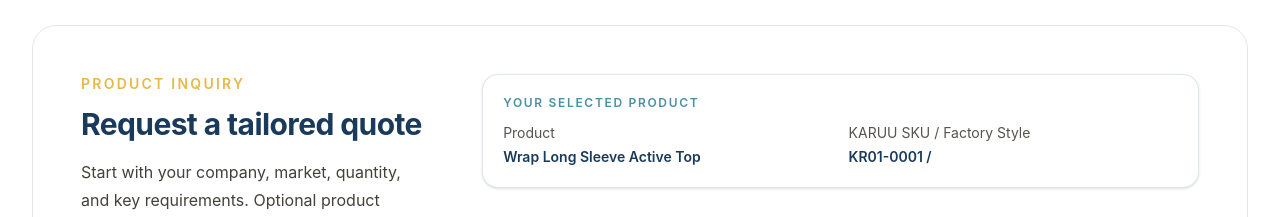
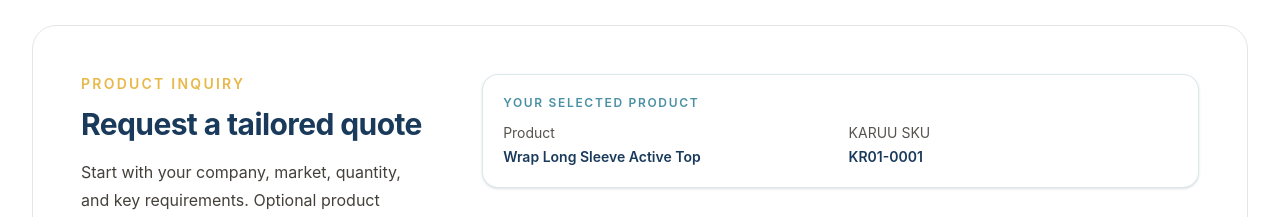
Before and after one commit to john92swe-sys/karuu-website, a Next.js app: page /products/kr01-0001 in a window 1280 px wide. Shown: the part 3080-3297 px from the top of the page. Built offline with nearby package versions, Linux system fonts and the light colour scheme; a web font is replaced by a local one.

Commit message:
Remove factory references from public quote form

```diff
--- a/src/components/product-inquiry-form.tsx
+++ b/src/components/product-inquiry-form.tsx
@@ -20,10 +20,8 @@
             <dd className="mt-1 font-semibold text-primary">{product.shortName}</dd>
           </div>
           <div>
-            <dt className="text-stone-600">KARUU SKU / Factory Style</dt>
-            <dd className="mt-1 font-semibold text-primary">
-              {product.sku} / {product.factoryStyleNumber}
-            </dd>
+            <dt className="text-stone-600">KARUU SKU</dt>
+            <dd className="mt-1 font-semibold text-primary">{product.sku}</dd>
           </div>
         </dl>
       </div>
@@ -31,7 +29,6 @@
       <input type="hidden" name="formType" value="product-quote" />
       <input type="hidden" name="productSku" value={product.sku} />
       <input type="hidden" name="productName" value={product.name} />
-      <input type="hidden" name="factoryStyle" value={product.factoryStyleNumber} />
 
       <fieldset>
         <legend className="text-lg font-semibold text-primary">1. Contact and order overview</legend>
@@ -116,19 +113,6 @@
         </p>
 
         <div className="mt-5 grid gap-5 md:grid-cols-2">
-          {product.colors.length > 0 && (
-            <label className="text-sm font-semibold text-primary">
-              Selected Color
-              <select className={inputClassName} name="selectedColor" defaultValue="">
-                <option value="">To discuss</option>
-                {product.colors.map((color) => (
-                  <option key={color.name} value={color.name}>
-                    {color.name}
-                  </option>
-                ))}
-              </select>
-            </label>
-          )}
           <label className="text-sm font-semibold text-primary">
             Number of Colors
             <input className={inputClassName} name="numberOfColors" inputMode="numeric" />
```
